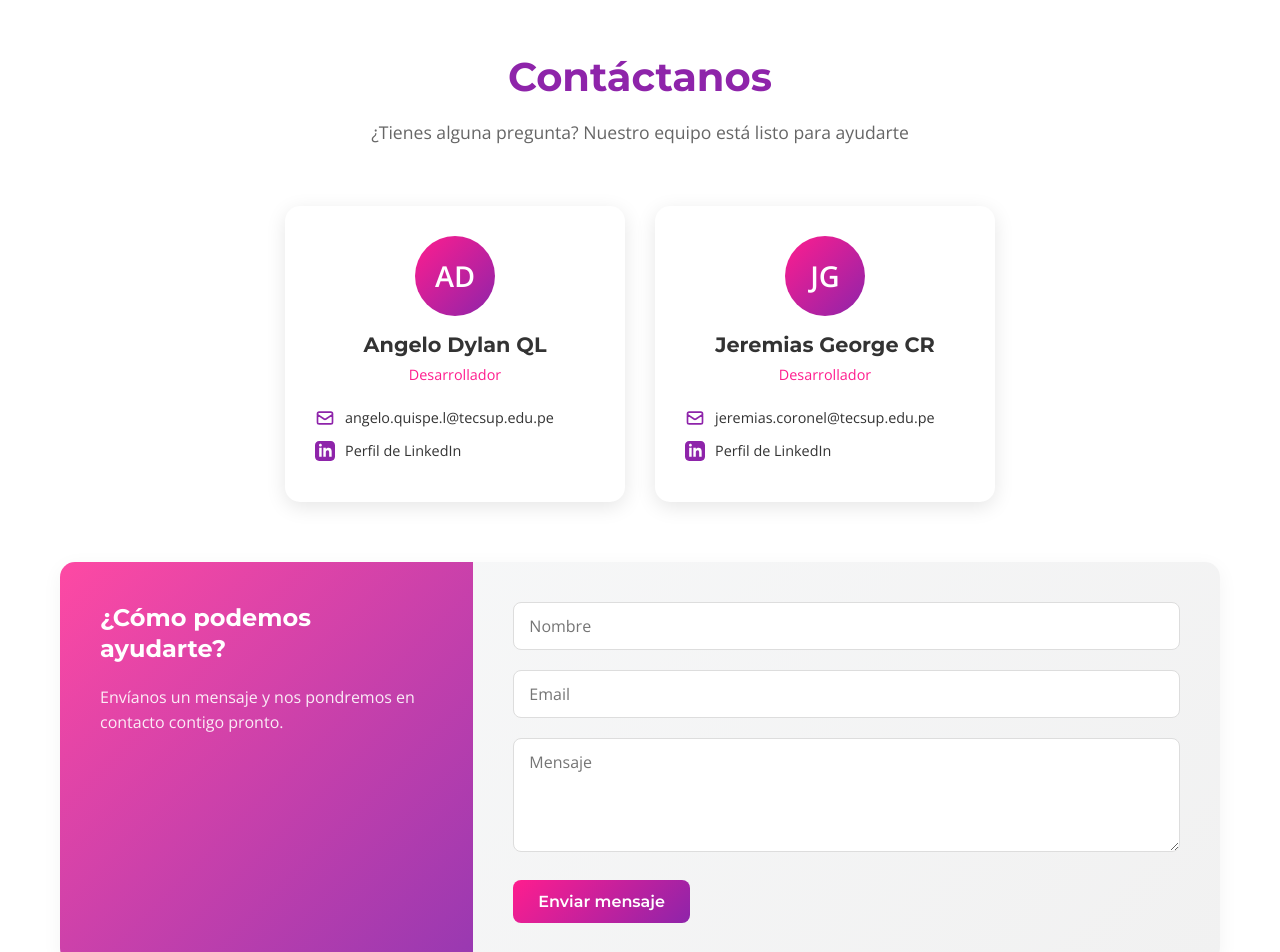
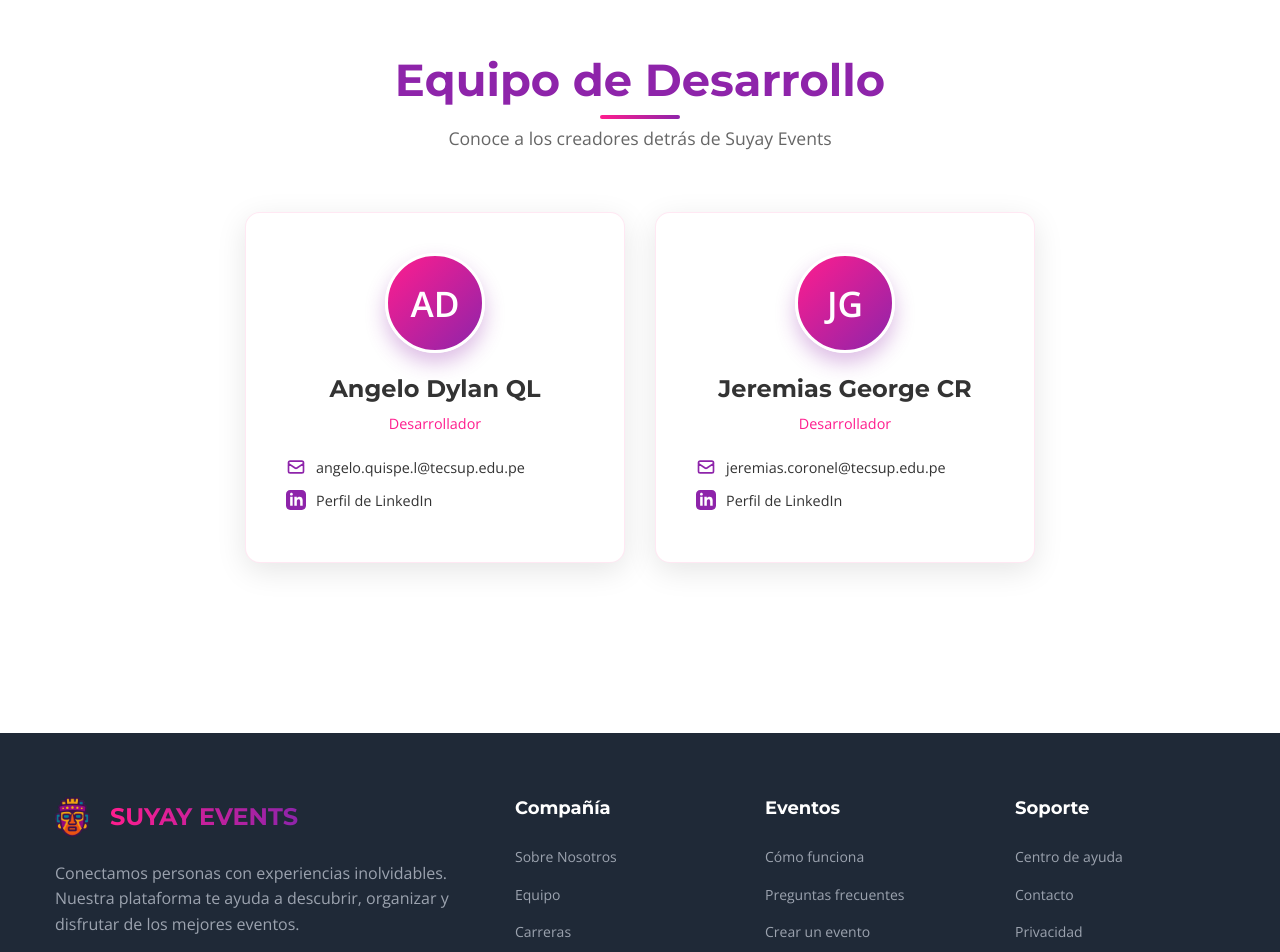
Before and after one commit to DylanQL/landing-page-SUYAY-EVENT, a React (Vite) app: page / in a window 1280 px wide. Shown: the part 5760-6712 px from the top of the page. Built offline with nearby package versions, Linux system fonts and the light colour scheme.

Commit message:
borrando seccion de enviar correo

```diff
--- a/src/components/Contact.css
+++ b/src/components/Contact.css
@@ -29,9 +29,23 @@
 .contact-section .section-header h2 {
   font-family: 'Montserrat', sans-serif;
   font-weight: 700;
-  font-size: 2.5rem;
+  font-size: 2.8rem;
   color: #8E24AA;
   margin-bottom: 15px;
+  position: relative;
+  display: inline-block;
+}
+
+.contact-section .section-header h2::after {
+  content: '';
+  position: absolute;
+  bottom: -10px;
+  left: 50%;
+  transform: translateX(-50%);
+  width: 80px;
+  height: 4px;
+  background: linear-gradient(90deg, #FF1D8E, #8E24AA);
+  border-radius: 2px;
 }
 
 .contact-section .section-header p {
@@ -47,41 +61,45 @@
   flex-wrap: wrap;
   justify-content: center;
   gap: 30px;
-  margin-bottom: 60px;
+  margin-bottom: 30px;
+  padding-bottom: 40px;
 }
 
 .member-card {
   background-color: #fff;
   border-radius: 15px;
-  padding: 30px;
+  padding: 40px;
   width: 100%;
-  max-width: 340px;
-  box-shadow: 0 5px 20px rgba(0, 0, 0, 0.1);
+  max-width: 380px;
+  box-shadow: 0 8px 30px rgba(0, 0, 0, 0.1);
   display: flex;
   flex-direction: column;
   align-items: center;
   transition: transform 0.3s ease, box-shadow 0.3s ease;
+  border: 1px solid rgba(255, 29, 142, 0.1);
 }
 
 .member-avatar {
-  width: 80px;
-  height: 80px;
+  width: 100px;
+  height: 100px;
   border-radius: 50%;
   background: linear-gradient(135deg, #FF1D8E, #8E24AA);
   display: flex;
   align-items: center;
   justify-content: center;
-  font-size: 1.8rem;
+  font-size: 2.2rem;
   font-weight: 700;
   color: white;
-  margin-bottom: 15px;
+  margin-bottom: 20px;
+  box-shadow: 0 10px 20px rgba(142, 36, 170, 0.3);
+  border: 3px solid #fff;
 }
 
 .member-card h3 {
   font-family: 'Montserrat', sans-serif;
   font-weight: 700;
-  font-size: 1.3rem;
-  margin-bottom: 5px;
+  font-size: 1.5rem;
+  margin-bottom: 8px;
   color: #333333;
 }
 
--- a/src/components/Contact.jsx
+++ b/src/components/Contact.jsx
@@ -33,8 +33,8 @@ const Contact = () => {
           animate={inView ? { opacity: 1, y: 0 } : { opacity: 0, y: 50 }}
           transition={{ duration: 0.7 }}
         >
-          <h2>Contáctanos</h2>
-          <p>¿Tienes alguna pregunta? Nuestro equipo está listo para ayudarte</p>
+          <h2>Equipo de Desarrollo</h2>
+          <p>Conoce a los creadores detrás de Suyay Events</p>
         </motion.div>
 
         <div className="team-members">
@@ -70,37 +70,6 @@ const Contact = () => {
             </motion.div>
           ))}
         </div>
-
-        <motion.div
-          className="contact-form-wrapper"
-          initial={{ opacity: 0, y: 50 }}
-          animate={inView ? { opacity: 1, y: 0 } : { opacity: 0, y: 50 }}
-          transition={{ duration: 0.7, delay: 0.4 }}
-        >
-          <div className="contact-info">
-            <h3>¿Cómo podemos ayudarte?</h3>
-            <p>Envíanos un mensaje y nos pondremos en contacto contigo pronto.</p>
-          </div>
-          <form className="contact-form">
-            <div className="form-group">
-              <input type="text" placeholder="Nombre" required />
-            </div>
-            <div className="form-group">
-              <input type="email" placeholder="Email" required />
-            </div>
-            <div className="form-group">
-              <textarea placeholder="Mensaje" rows="4" required></textarea>
-            </div>
-            <motion.button
-              type="submit"
-              className="submit-button"
-              whileHover={{ scale: 1.05, boxShadow: "0px 5px 15px rgba(255, 29, 142, 0.4)" }}
-              whileTap={{ scale: 0.95 }}
-            >
-              Enviar mensaje
-            </motion.button>
-          </form>
-        </motion.div>
       </div>
     </section>
   );
```
